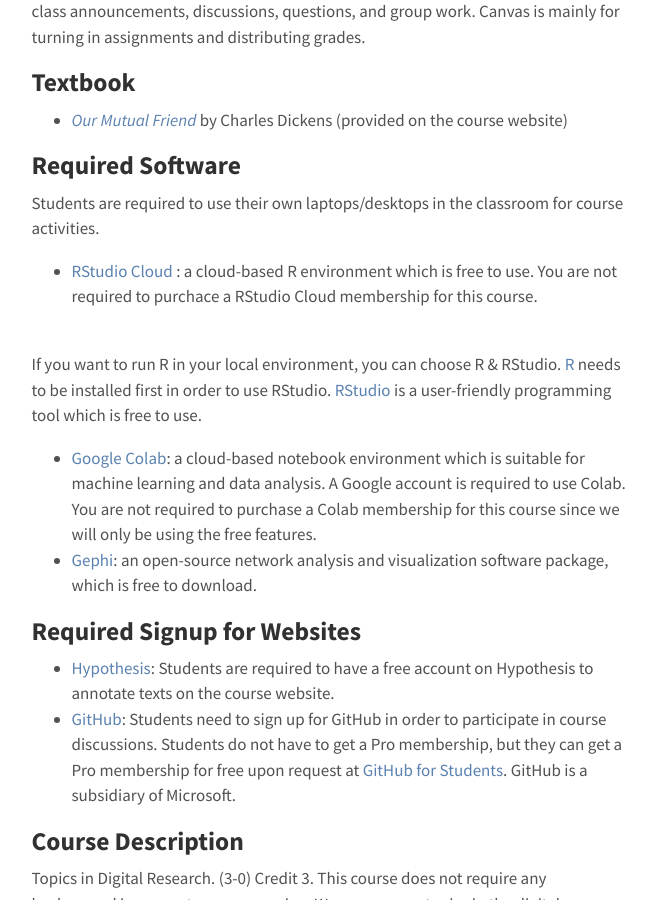
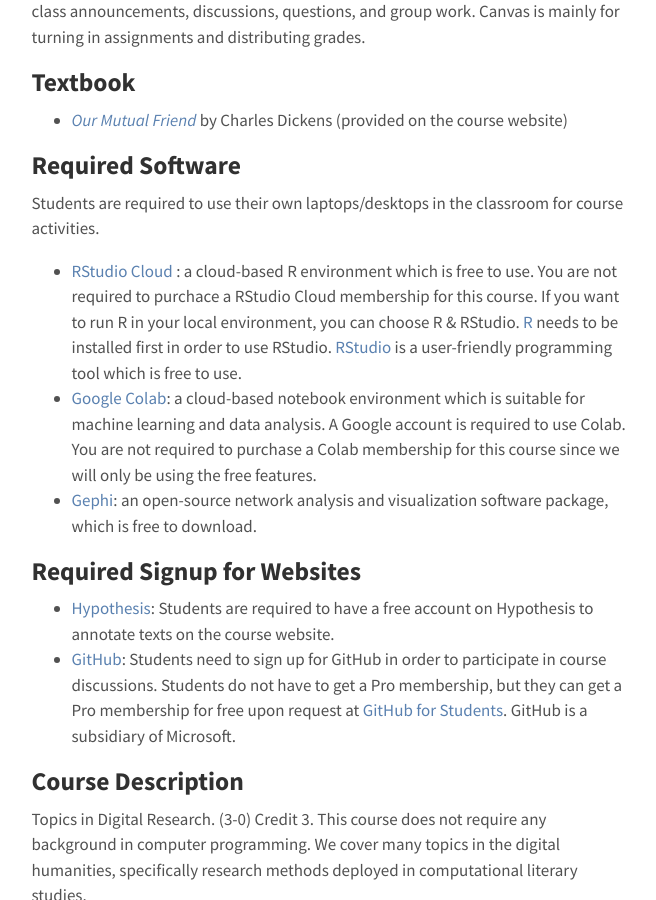
Before and after one commit to elibooklover/ENGL304-Spring2021, a Jekyll site: the page built from syllabus.md, in a window 1280 px wide and 900 px high, scrolled down 756 px. Shown: the whole window, without its empty margins (311-967 px from the left). Built offline with Jekyll 4.4.1, drawn with Linux system fonts in a browser that asks for light colours.

```diff
--- a/syllabus.md
+++ b/syllabus.md
@@ -25,10 +25,7 @@ We use a course website, course repository, Slack, and Canvas to facilitate clas
 
 ## Required Software
 Students are required to use their own laptops/desktops in the classroom for course activities.
-* [RStudio Cloud](https://rstudio.cloud/) : a cloud-based R environment which is free to use. You are not required to purchace a RStudio Cloud membership for this course.
-
-<br> If you want to run R in your local environment, you can choose R & RStudio. [R](https://cran.r-project.org/) needs to be installed first in order to use RStudio. [RStudio](https://rstudio.com/products/rstudio/download/) is a user-friendly programming tool which is free to use.
-
+* [RStudio Cloud](https://rstudio.cloud/) : a cloud-based R environment which is free to use. You are not required to purchace a RStudio Cloud membership for this course. If you want to run R in your local environment, you can choose R & RStudio. [R](https://cran.r-project.org/) needs to be installed first in order to use RStudio. [RStudio](https://rstudio.com/products/rstudio/download/) is a user-friendly programming tool which is free to use.
 *	[Google Colab](https://colab.research.google.com/notebooks/intro.ipynb): a cloud-based notebook environment which is suitable for machine learning and data analysis. A Google account is required to use Colab. You are not required to purchase a Colab membership for this course since we will only be using the free features.
 * [Gephi](https://gephi.org/users/download/): an open-source network analysis and visualization software package, which is free to download.
 
```
